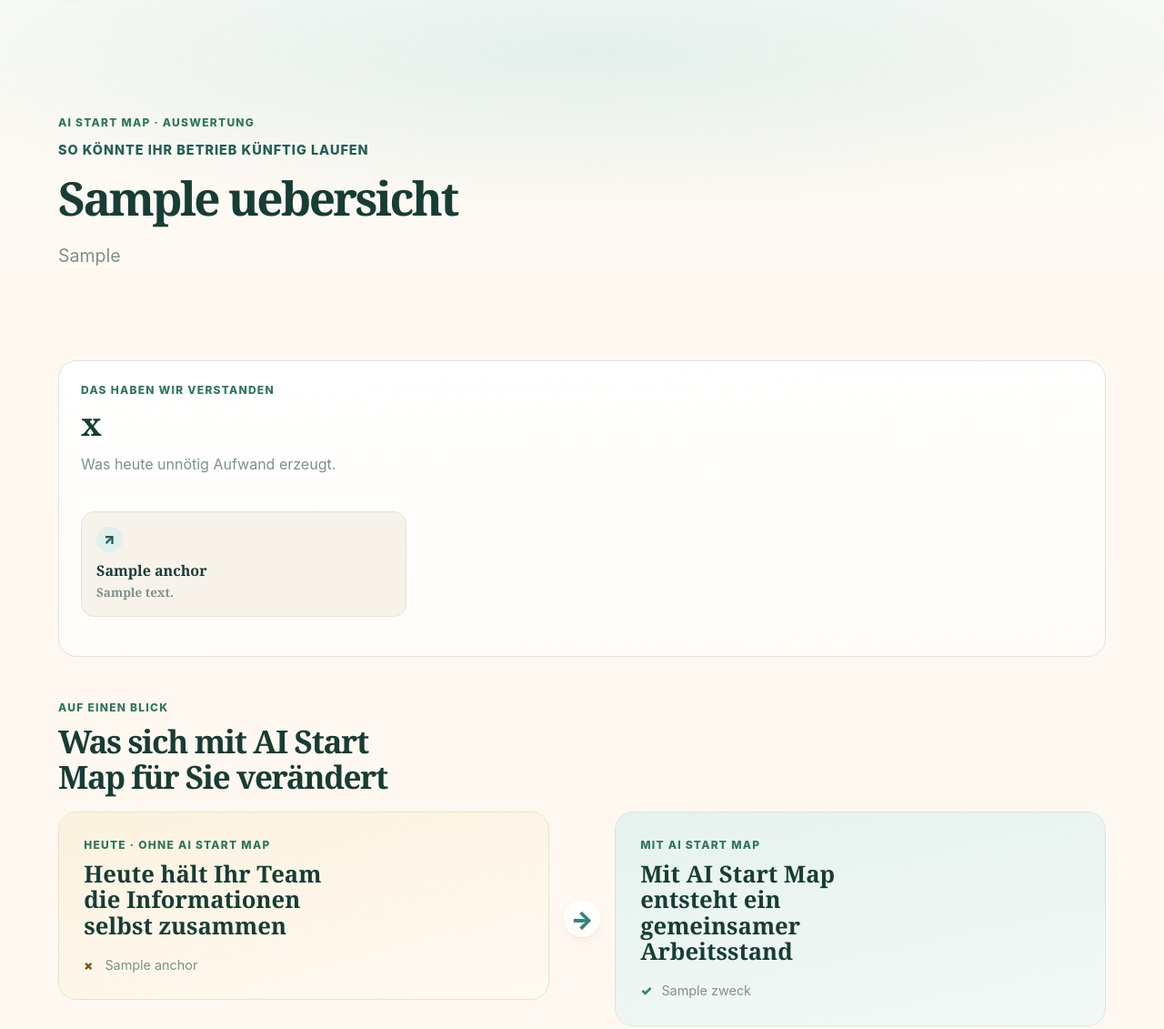
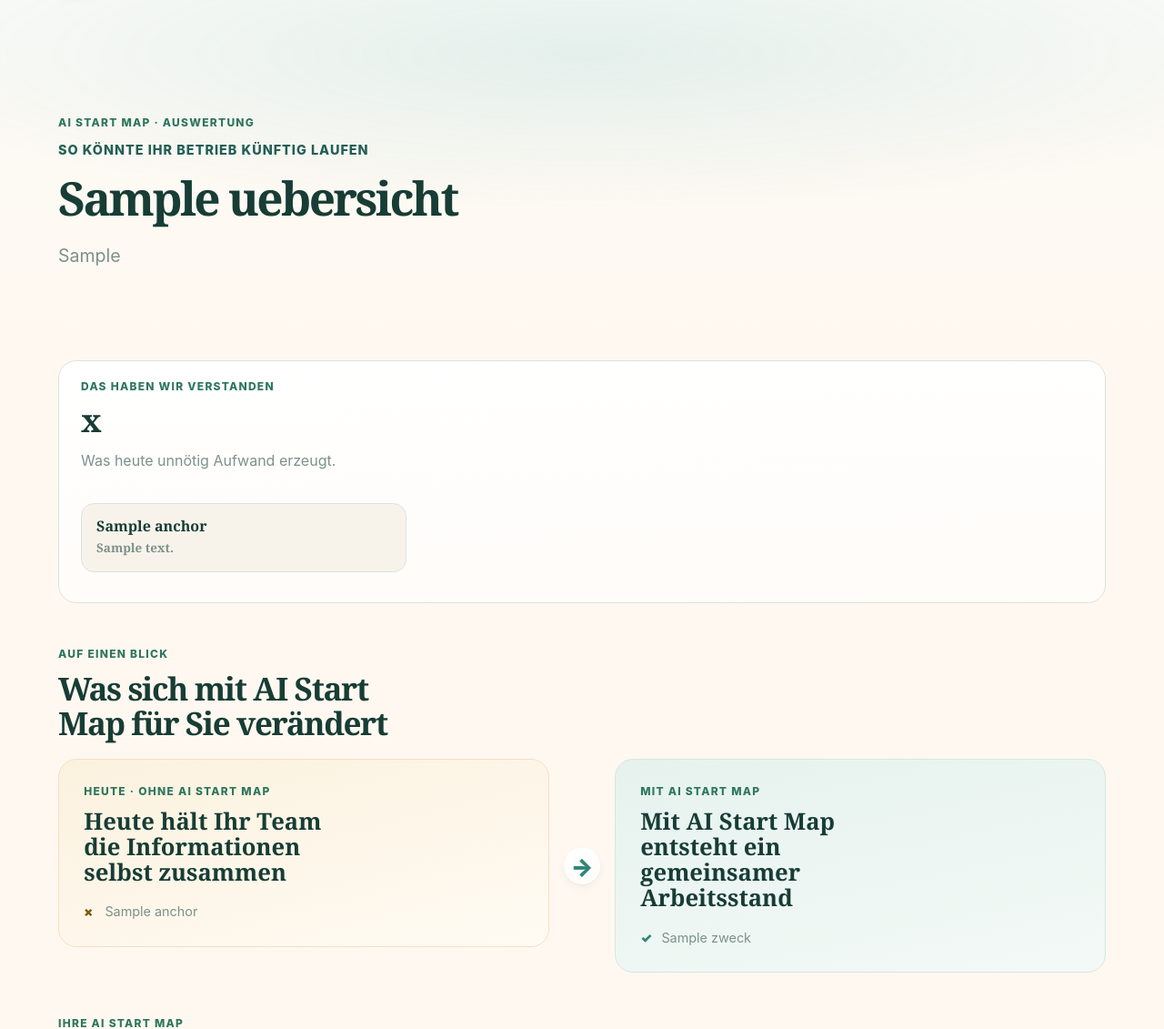
Before and after one commit to deryasarikaya/AI-Start-Map, a FastAPI app: template app/templates/results_v1.html in a window 1280 px wide. Shown: the part 72-1203 px from the top of the page at 91% size. Run offline with FastAPI, Linux system fonts and the light colour scheme; the template is opened without the code that fills it: most values are stand-ins (such as "Sample title", 1, 10 or a date in 2020).

Commit message:
Compact evidence section

```diff
--- a/app/static/results-final.css
+++ b/app/static/results-final.css
@@ -20,11 +20,12 @@
 .section-intro--compact h2 { max-width: 28ch; }
 
 /* Problemverständnis */
-.understood-section { padding: 1.5rem; border: 1px solid var(--border-subtle); border-radius: var(--radius-card); background: var(--surface-elevated); }
+.understood-section { padding: 1.25rem 1.5rem .9rem; border: 1px solid var(--border-subtle); border-radius: var(--radius-card); background: var(--surface-elevated); }
+.understood-section .section-intro { margin-bottom: .9rem; }
 .evidence-cards { display: grid; grid-template-columns: repeat(3, minmax(0, 1fr)); gap: .85rem; }
 .evidence-card { align-self: start; min-height: 0; padding: 1rem; border: 1px solid var(--border-subtle); border-radius: var(--radius-control); background: var(--grund-tief); }
 .evidence-card__mark { display: grid; width: 1.8rem; height: 1.8rem; place-items: center; border-radius: 50%; color: var(--text-accent); background: var(--teal-soft); font-weight: 900; }
-.evidence-card h3 { margin: .7rem 0 .35rem; font-size: 1rem; }
+.evidence-card h3 { margin: 0 0 .35rem; font-size: 1rem; }
 .evidence-card p { margin: 0; color: var(--text-secondary); font-size: .84rem; line-height: 1.4; }
 .evidence-card blockquote, .future-cards blockquote { margin: .75rem 0 0; padding-left: .65rem; border-left: 2px solid var(--teal); color: var(--text-muted); font: italic .78rem/1.35 Georgia, "Times New Roman", serif; }
 
--- a/app/templates/results_v1.html
+++ b/app/templates/results_v1.html
@@ -63,7 +63,6 @@
         {% for anchor in result.anker[:3] %}
           {% set evidence = (result.belege | selectattr('id', 'in', anchor.evidence_refs) | list | first) %}
           <article class="evidence-card">
-            <span class="evidence-card__mark" aria-hidden="true">↗</span>
             <h3>{{ anchor.customer_label }}</h3>
             {% if anchor.short_description %}<p>{{ anchor.short_description }}</p>{% endif %}
             {% if evidence %}<blockquote>„{{ evidence.zitat }}“</blockquote>{% endif %}
```
